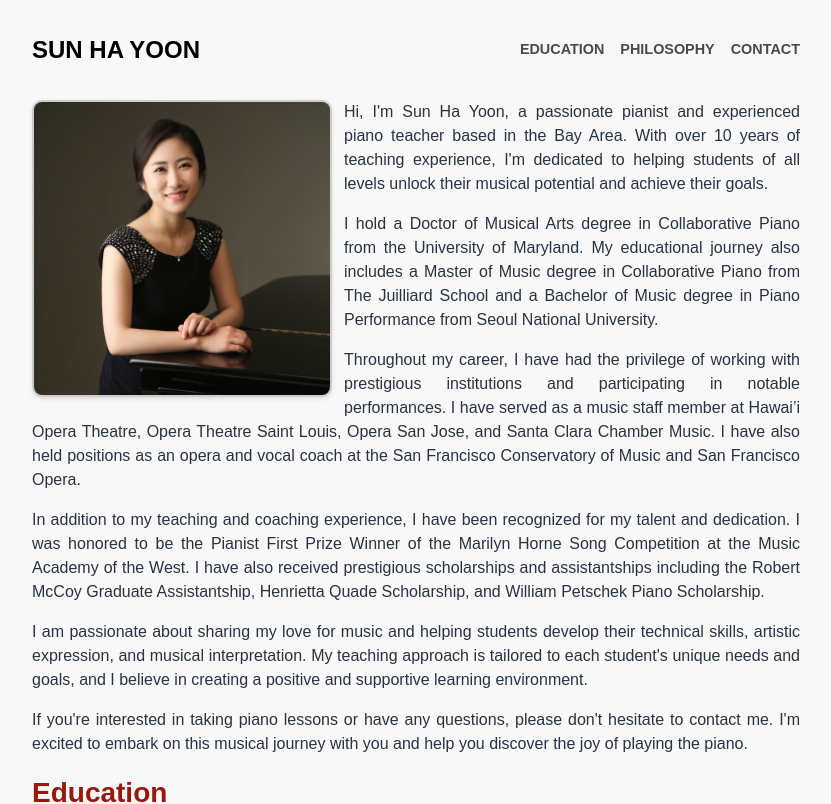
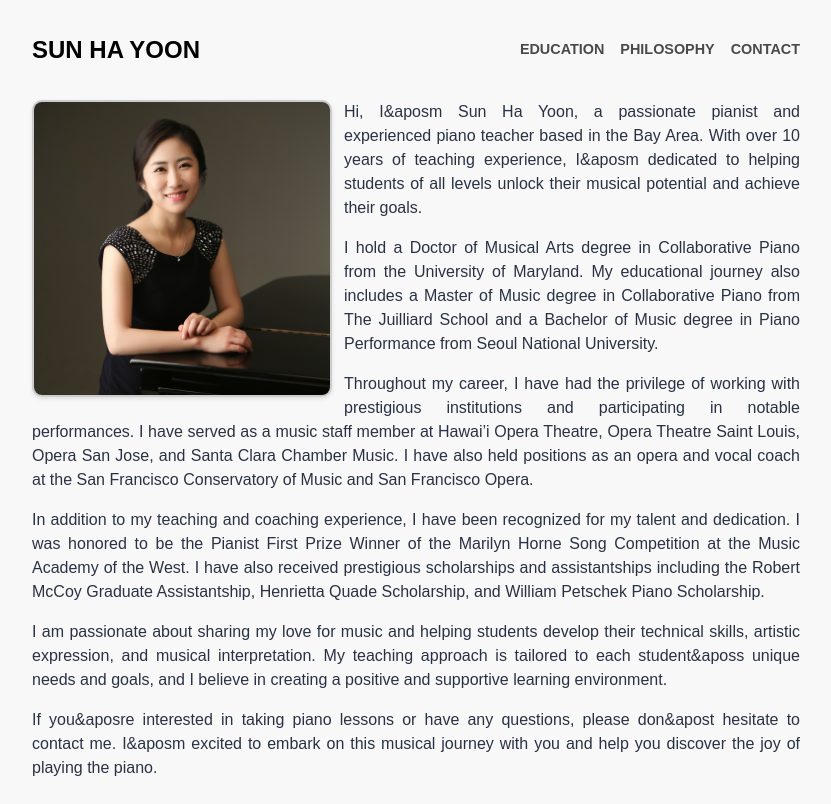
Before and after one commit to taeheechoi/nextjs-sunnyyoon, a Next.js app: page / in a window 1280 px wide. Shown: the top 804 px of the page, without its empty margins (224-1055 px from the left). Built offline with nearby package versions, Linux system fonts and the light colour scheme.

Commit message:
' to &apos

```diff
--- a/pages/about.js
+++ b/pages/about.js
@@ -19,10 +19,10 @@ const About = () => {
         }}
       />
       <p>
-        Hi, I'm Sun Ha Yoon, a passionate pianist and experienced piano teacher
-        based in the Bay Area. With over 10 years of teaching experience, I'm
-        dedicated to helping students of all levels unlock their musical
-        potential and achieve their goals.
+        Hi, I&aposm Sun Ha Yoon, a passionate pianist and experienced piano
+        teacher based in the Bay Area. With over 10 years of teaching
+        experience, I&aposm dedicated to helping students of all levels unlock
+        their musical potential and achieve their goals.
       </p>
       <p>
         I hold a Doctor of Musical Arts degree in Collaborative Piano from the
@@ -50,15 +50,15 @@ const About = () => {
       <p>
         I am passionate about sharing my love for music and helping students
         develop their technical skills, artistic expression, and musical
-        interpretation. My teaching approach is tailored to each student's
+        interpretation. My teaching approach is tailored to each student&aposs
         unique needs and goals, and I believe in creating a positive and
         supportive learning environment.
       </p>
       <p>
-        If you're interested in taking piano lessons or have any questions,
-        please don't hesitate to contact me. I'm excited to embark on this
-        musical journey with you and help you discover the joy of playing the
-        piano.
+        If you&aposre interested in taking piano lessons or have any questions,
+        please don&apost hesitate to contact me. I&aposm excited to embark on
+        this musical journey with you and help you discover the joy of playing
+        the piano.
       </p>
       {/* <hr className="hr-dots-dashed my-4 w-full" /> */}
     </div>
--- a/pages/contact.js
+++ b/pages/contact.js
@@ -8,7 +8,7 @@ const Contact = () => {
       <hr className="hr-dots w-full" />
       <p>
         If you have any questions or would like to discuss your piano lessons,
-        feel free to get in touch with me. I'm here to help!
+        feel free to get in touch with me. I&aposm here to help!
       </p>
       <div className="mt-8">
         <h3>Sun Ha Yoon</h3>
```
